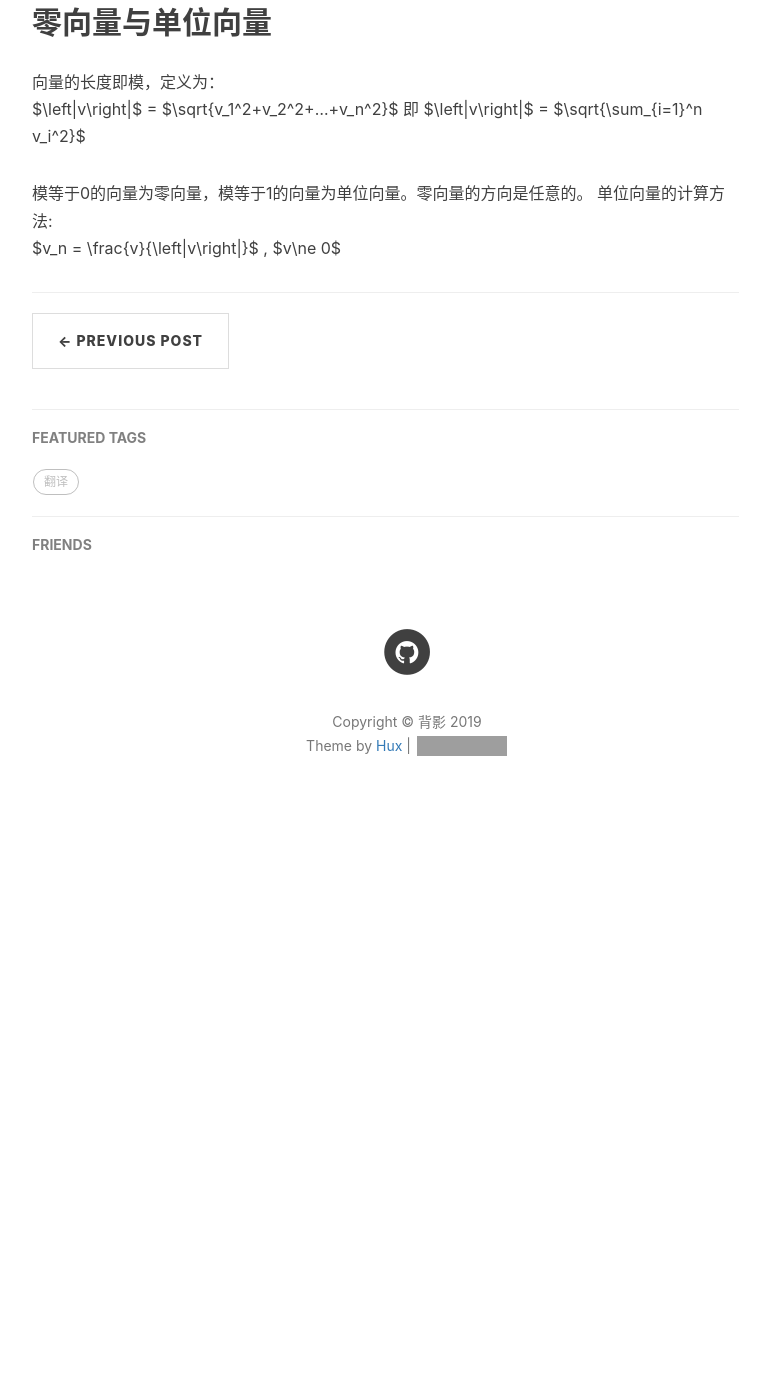
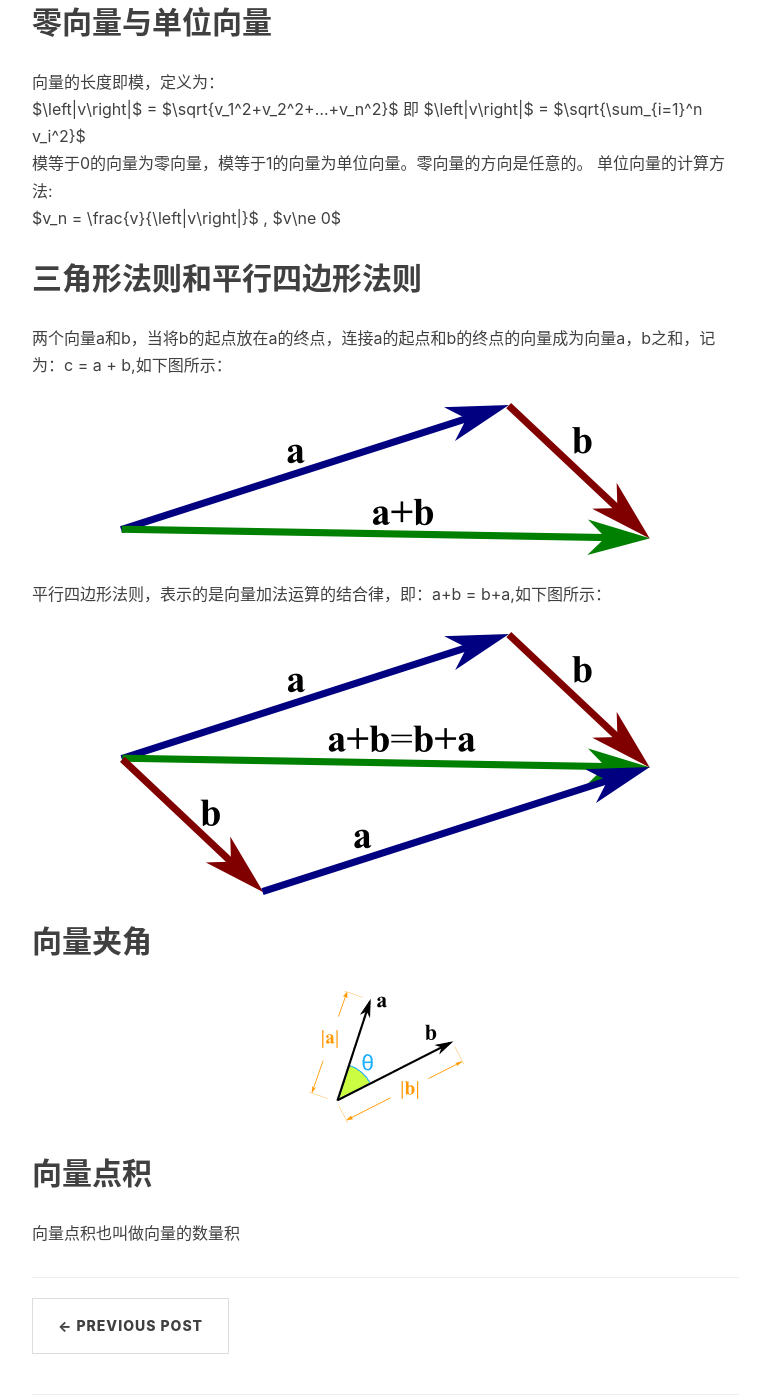
Before and after one commit to lyback/lyback.github.com, a Jekyll site: the page built from _posts/2019-03-29-Math.markdown, in a window 1280 px wide and 1400 px high, scrolled down 869 px. Shown: the whole window, without its empty margins (233-1003 px from the left). Built offline with Jekyll 4.4.1, drawn with Linux system fonts in a browser that asks for light colours; nearby versions of some CDN libraries; comment, search, counter and statistics services are not loaded; before the commit the page ends 1719 px from its top, so only the background shows below that; grey boxes are pictures that could not be loaded.

Commit message:
fix:github

```diff
--- a/_config.yml
+++ b/_config.yml
@@ -14,7 +14,7 @@
 RSS: false
 #weibo_username:     huxpro
 #zhihu_username:     背影
-github_username:    lyback
+github_username: lyback
 #twitter_username:  huxpro
 #facebook_username:  huxpro
 
--- a/_includes/footer.html
+++ b/_includes/footer.html
@@ -69,16 +69,16 @@
                     </li>
                     {% endif %}
                 </ul>
-                <p class="copyright text-muted">
-                    Copyright &copy; {{ site.title }} {{ site.time | date: '%Y' }}
-                    <br>
-                    Theme by <a href="http://huangxuan.me">Hux</a> |
-                    <iframe
-                        style="margin-left: 2px; margin-bottom:-5px;"
-                        frameborder="0" scrolling="0" width="91px" height="20px"
-                        src="https://ghbtns.com/github-btn.html?user=huxpro&repo=huxpro.github.io&type=star&count=true" >
-                    </iframe>
-                </p>
+                <!-- <p class="copyright text-muted"> -->
+                    <!-- Copyright &copy; {{ site.title }} {{ site.time | date: '%Y' }} -->
+                    <!-- <br> -->
+                    <!-- Theme by <a href="http://huangxuan.me">Hux</a> | -->
+                    <!-- <iframe -->
+                        <!-- style="margin-left: 2px; margin-bottom:-5px;" -->
+                        <!-- frameborder="0" scrolling="0" width="91px" height="20px" -->
+                        <!-- src="https://ghbtns.com/github-btn.html?user=huxpro&repo=huxpro.github.io&type=star&count=true" > -->
+                    <!-- </iframe> -->
+                <!-- </p> -->
             </div>
         </div>
     </div>
--- a/_posts/2019-03-29-Math.markdown
+++ b/_posts/2019-03-29-Math.markdown
@@ -11,7 +11,7 @@
 
 # **向量**
 ## 向量的概念
-![java-javascript](/img/in-post/post-math/向量概念.png)
+![java-javascript](/img/in-post/post-math/向量/向量概念.png)
 
     1.向量的大小就是向量的长度（模）。响亮的长度非负。
     2.向量的方向描述了向量的朝向。
@@ -19,9 +19,18 @@
 
 ## 零向量与单位向量
 向量的长度即模，定义为：
-       $\left|v\right|$ = $\sqrt{v_1^2+v_2^2+...+v_n^2}$   即  $\left|v\right|$ = $\sqrt{\sum_{i=1}^n v_i^2}$
-
-
+$\left|v\right|$ = $\sqrt{v_1^2+v_2^2+...+v_n^2}$   即  $\left|v\right|$ = $\sqrt{\sum_{i=1}^n v_i^2}$
 模等于0的向量为零向量，模等于1的向量为单位向量。零向量的方向是任意的。
 单位向量的计算方法:
-    $v_n = \frac{v}{\left|v\right|}$ , $v\ne 0$
+$v_n = \frac{v}{\left|v\right|}$ , $v\ne 0$
+
+## 三角形法则和平行四边形法则
+两个向量a和b，当将b的起点放在a的终点，连接a的起点和b的终点的向量成为向量a，b之和，记为：c = a + b,如下图所示：
+![java-javascript](/img/in-post/post-math/向量/三角形法则.png)
+平行四边形法则，表示的是向量加法运算的结合律，即：a+b = b+a,如下图所示：
+![java-javascript](/img/in-post/post-math/向量/平行四边形法则.png)
+
+## 向量夹角
+![java-javascript](/img/in-post/post-math/向量/向量夹角.png)
+## 向量点积
+向量点积也叫做向量的数量积
```
Also changed, not shown: img/in-post/post-math/向量/三角形法则.png (added), img/in-post/post-math/向量/向量夹角.png (added), img/in-post/post-math/向量/向量概念.png (renamed from img/in-post/post-math/向量概念.png), img/in-post/post-math/向量/平行四边形法则.png (added).
